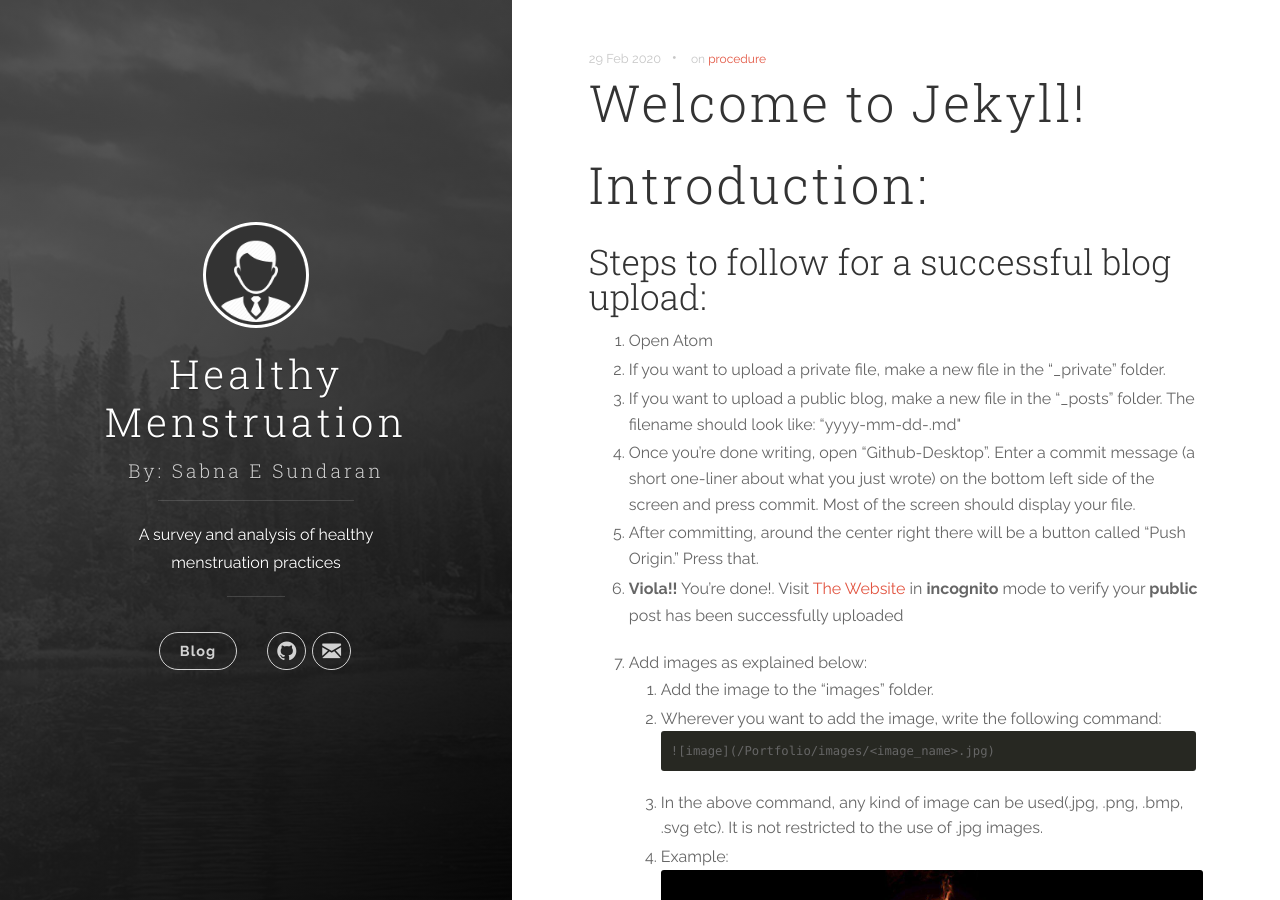
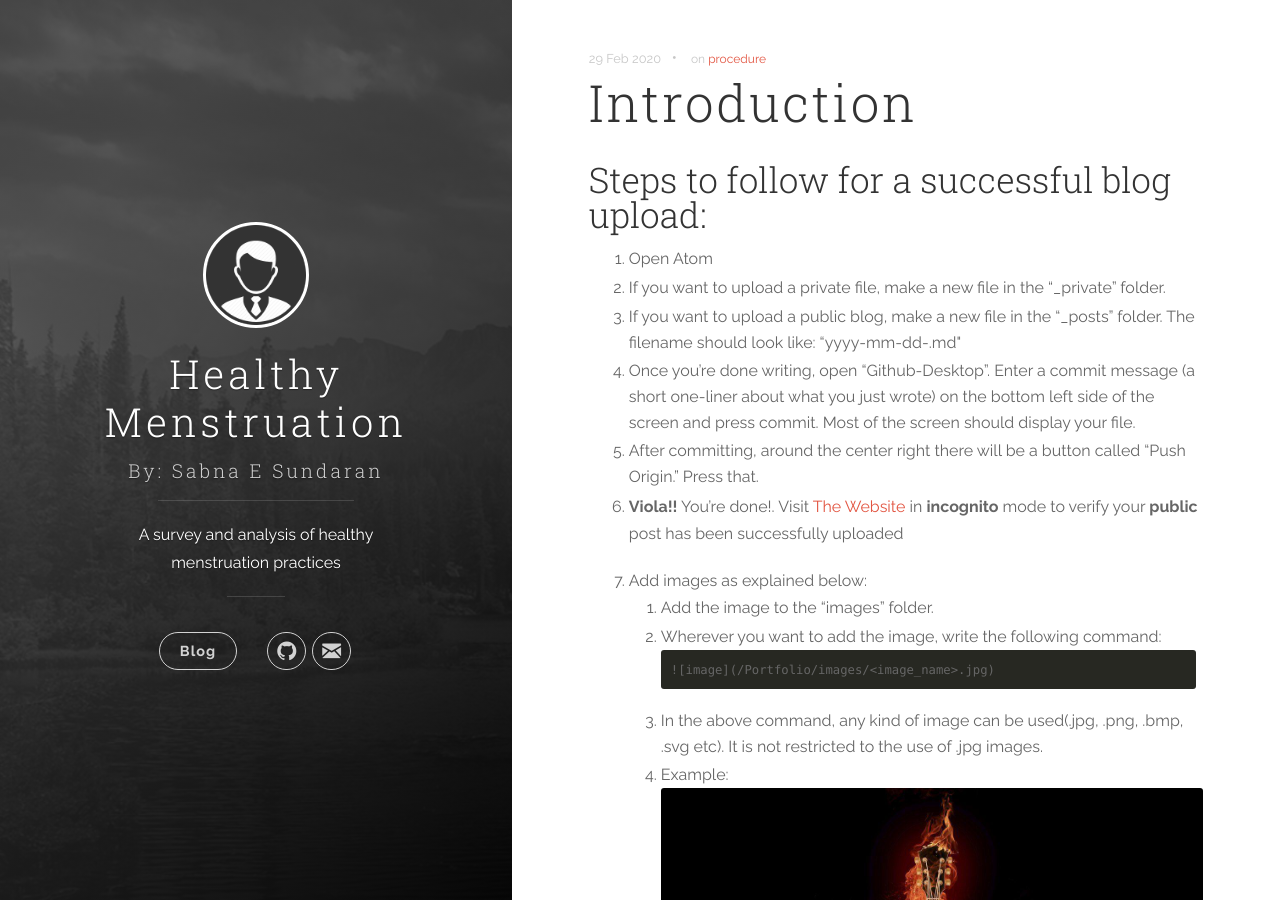
Before and after one commit to ssabna/Portfolio, a Jekyll site: the page built from _posts/2020-02-29-menstrualHealth.md, in a window 1280 px wide and 900 px high. Built offline with Jekyll 4.4.1, drawn with Linux system fonts in a browser that asks for light colours.

Commit message:
Update 2020-02-29-menstrualHealth.md

```diff
--- a/_posts/2020-02-29-menstrualHealth.md
+++ b/_posts/2020-02-29-menstrualHealth.md
@@ -1,10 +1,9 @@
 ---
-title:  "Welcome to Jekyll!"
+title:  "Introduction"
 date:   2020-02-29 23:30:23
 categories: [editing]
 tags: [procedure]
 ---
-# Introduction:
 
 ## Steps to follow for a successful blog upload:
 
```
